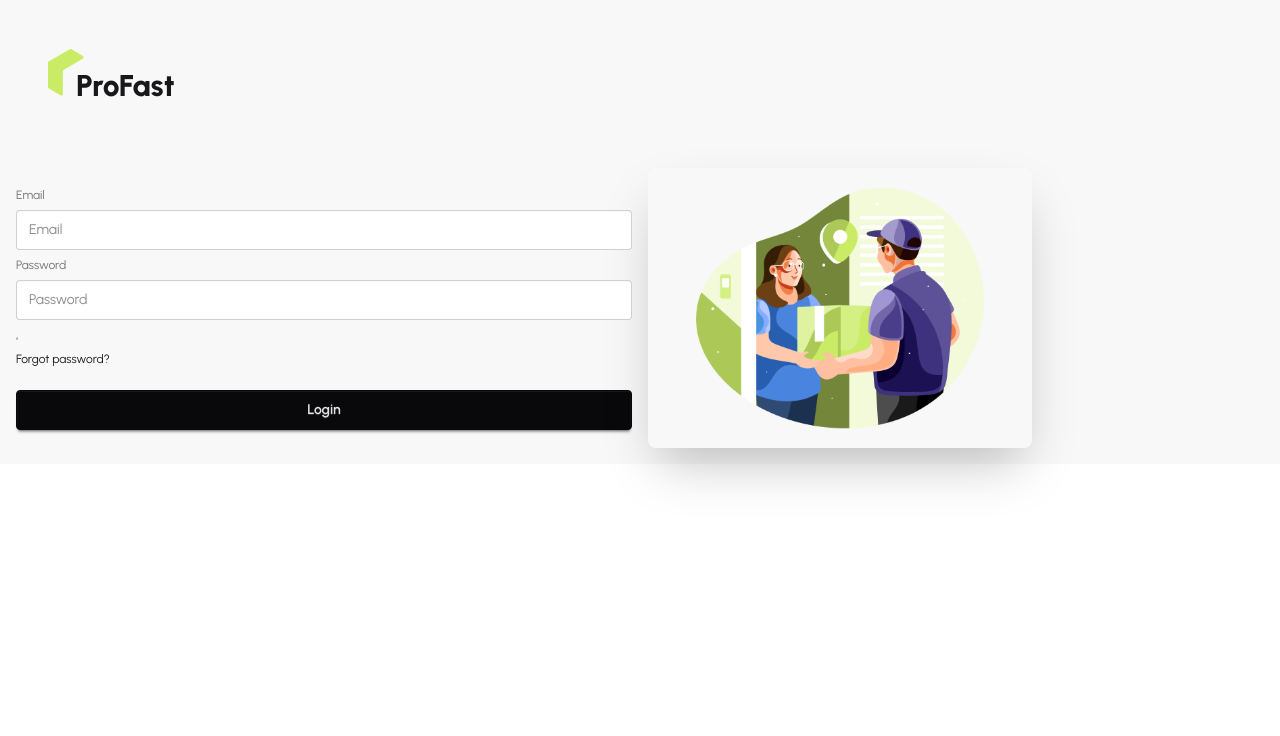
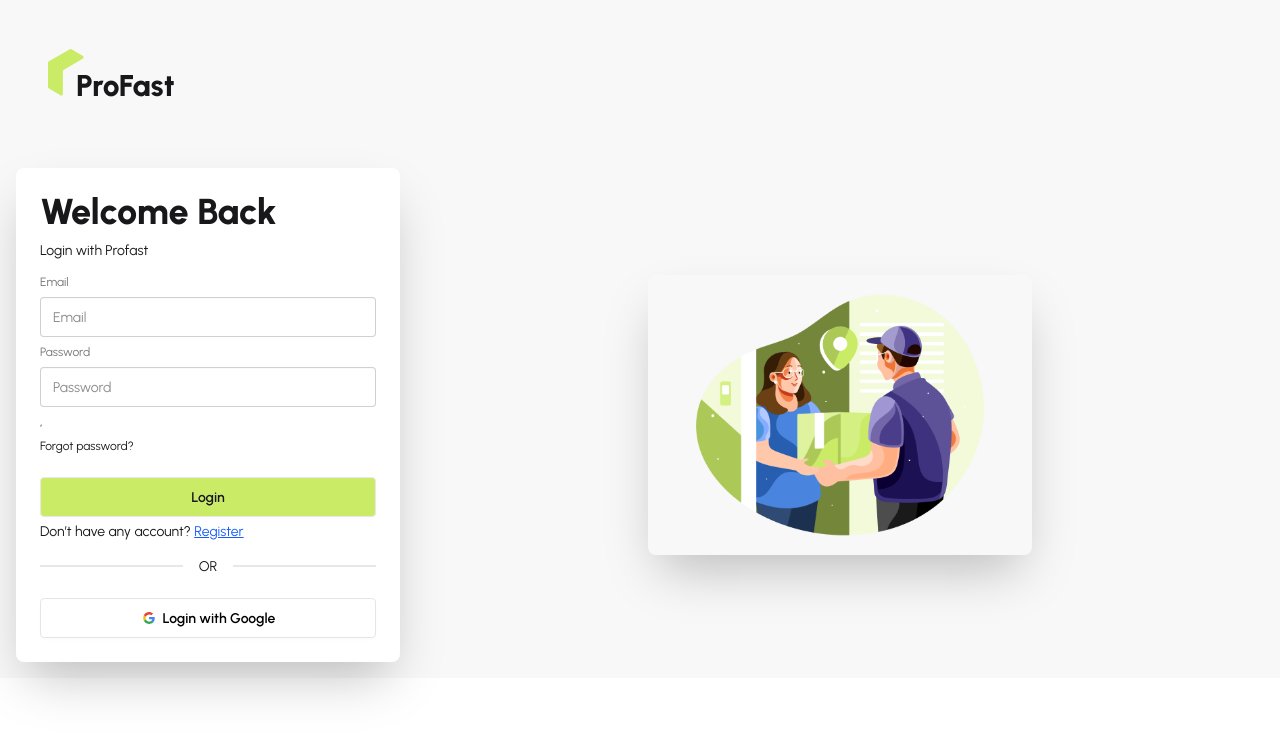
Before and after one commit to Srabonti721/zap-shift-client, a React (Vite) app: page /login in a window 1280 px wide. Shown: the top 736 px of the page. Built offline with nearby package versions, Linux system fonts and the light colour scheme; no server answers.

Commit message:
added login and google login for firebase . add private route. install react-leaflet

```diff
--- a/package.json
+++ b/package.json
@@ -12,10 +12,12 @@
   "dependencies": {
     "@tailwindcss/vite": "^4.3.3",
     "firebase": "^12.19.0",
+    "leaflet": "^1.9.4",
     "react": "^19.2.8",
     "react-dom": "^19.2.8",
     "react-hook-form": "^7.89.0",
     "react-icons": "^5.7.0",
+    "react-leaflet": "^5.0.0",
     "react-responsive-carousel": "^3.2.23",
     "react-router": "^8.4.0",
     "swiper": "^14.2.0",
--- a/src/Pages/Authentication/Login/Login.jsx
+++ b/src/Pages/Authentication/Login/Login.jsx
@@ -1,30 +1,79 @@
-import React from 'react'
-import { useForm } from 'react-hook-form'
+import { useForm } from "react-hook-form";
+import { Link } from "react-router";
+import useAuth from "../../../Hooks/UseAuth";
+import SocialLogin from "../SocialLogin";
 
-const onSubmit = (data) =>{
-  console.log(data);
+const Login = () => {
+    const {
+        register,
+        handleSubmit,
+        formState: { errors },
+    } = useForm();
+    const { loginUser } = useAuth();
+    const onSubmit = (data) => {
+        console.log(data);
+        loginUser(data.email, data.password).then((result) => {
+            const user = result.user;
+            console.log(user);
+        });
+    };
+    return (
+        <div className="card bg-base-100 w-full max-w-sm shrink-0 shadow-2xl">
+            <div className="card-body">
+                <h1 className="text-4xl font-extrabold">Welcome Back </h1>
+                <p>Login with Profast</p>
+                <form onSubmit={handleSubmit(onSubmit)}>
+                    <fieldset className="fieldset">
+                        <label className="label">Email</label>
+                        <input
+                            type="email"
+                            {...register("email")}
+                            className="input w-full"
+                            placeholder="Email"
+                        />
+                        <label className="label">Password</label>
+                        <input
+                            type="password"
+                            {...register("password", {
+                                required: true,
+                                minLength: 6,
+                            })}
+                            className="input w-full"
+                            placeholder="Password"
+                        />
+                        {errors.password?.type === "required" && (
+                            <p className="text-xl text-red-500">
+                                password is required
+                            </p>
+                        )}
+                        ,
+                        {errors.password?.type === "minLength" && (
+                            <p className="text-xl text-red-500">
+                                Password must be 6 charecture
+                            </p>
+                        )}
+                        <div>
+                            <a className="link link-hover">Forgot password?</a>
+                        </div>
+                        <button className="btn  bg-primary mt-4">Login</button>
+                    </fieldset>
 
-}
-const Login = () => {
-  const {register, handleSubmit,formState:{errors}} = useForm();
-  return (
-    <div>
-           <form onSubmit={handleSubmit(onSubmit)} className="fieldset">
-          <label className="label">Email</label>
-          <input type="email" {...register("email")} className="input w-full" placeholder="Email" />
-          <label className="label">Password</label>
-          <input type="password" {...register("password",{required:true, minLength:6})} className="input w-full" placeholder="Password" />
-          {
-            errors.password?.type === "required" && <p className='text-xl text-red-500'>password is required</p>
-          },
-          {
-            errors.password?.type === "minLength" && <p className='text-xl text-red-500'>Password must be 6 charecture</p>
-          }
-          <div><a className="link link-hover">Forgot password?</a></div>
-          <button className="btn btn-neutral mt-4">Login</button>
-        </form>
-    </div>
-  )
-}
+                    <p>
+                        Don’t have any account?{" "}
+                        <Link
+                            className="text-blue-600 underline"
+                            to="/register"
+                        >
+                            Register
+                        </Link>
+                    </p>
+                    <div className="divider">OR</div>
 
-export default Login
+                </form>
+                <SocialLogin></SocialLogin>
+            </div>
+        </div>
+    );
+};
+
+export default Login;
--- a/src/Pages/Authentication/Register/Register.jsx
+++ b/src/Pages/Authentication/Register/Register.jsx
@@ -1,50 +1,90 @@
-import React from 'react'
-import { useForm } from 'react-hook-form'
-import useAuth from '../../../Hooks/UseAuth';
+import { useForm } from "react-hook-form";
+import { Link } from "react-router";
+import useAuth from "../../../Hooks/UseAuth";
 
 const Register = () => {
-  const {createUser} = useAuth();
-    const {register, handleSubmit, formState:{errors}} = useForm();
-    const handleOnSubmit  = (data) =>{
+    const { createUser } = useAuth();
+    const {
+        register,
+        handleSubmit,
+        formState: { errors },
+    } = useForm();
+    const handleOnSubmit = (data) => {
         console.log(data);
         createUser(data.email, data.password)
-        .then(result=>{
+            .then((result) => {
                 const user = result.user;
                 console.log(user);
             })
-        .catch(error=>console.log(error))
-    }
+            .catch((error) => console.log(error));
+    };
     return (
-
         <div className="card bg-base-100 w-full max-w-sm shrink-0 shadow-2xl">
             <div className="card-body">
-         <h1 className="text-4xl font-bold">Create an Account </h1>
-         <span>Register with Profast</span>
-         <form onSubmit = {handleSubmit(handleOnSubmit)}>
+                <h1 className="text-4xl font-extrabold">Create an Account </h1>
+                <p>Register with Profast</p>
+                <form onSubmit={handleSubmit(handleOnSubmit)}>
                     <fieldset className="fieldset">
+                        {/* name */}
+                        <label className="label">Name</label>
+                        <input
+                            type="text"
+                            {...register("name", { required: true })}
+                            className="input"
+                            placeholder="Name"
+                        />
+                        {errors.name?.type === "required" && (
+                            <p className="text-red-500">Name is Required</p>
+                        )}
                         {/* email */}
                         <label className="label">Email</label>
-          <input type="email" {...register("email", { required: true })} className="input" placeholder="Email" />
-          {
-            errors.email?.type === "required" && <p className = "text-red-500">email is required </p>
-          }
+                        <input
+                            type="email"
+                            {...register("email", { required: true })}
+                            className="input"
+                            placeholder="Email"
+                        />
+                        {errors.email?.type === "required" && (
+                            <p className="text-red-500">email is required </p>
+                        )}
                         {/* password */}
                         <label className="label">Password</label>
-          <input type="password" {...register("password", {required:true, minLength:6})} className="input" placeholder="Password" />
-          {
-            errors.password?.type === "required" && <p className = "text-red-500">password is required </p>
-          }
-          {
-            errors.password?.type === "minLength" && <p className = "text-red-500">password must be at least 6 characters or longer</p>
-          }
-          <div><a className="link link-hover">Forgot password?</a></div>
-          <button className="btn btn-neutral mt-4">Register</button>
+                        <input
+                            type="password"
+                            {...register("password", {
+                                required: true,
+                                minLength: 6,
+                            })}
+                            className="input"
+                            placeholder="Password"
+                        />
+                        {errors.password?.type === "required" && (
+                            <p className="text-red-500">
+                                password is required{" "}
+                            </p>
+                        )}
+                        {errors.password?.type === "minLength" && (
+                            <p className="text-red-500">
+                                password must be at least 6 characters or longer
+                            </p>
+                        )}
+                        <div>
+                            <a className="link link-hover">Forgot password?</a>
+                        </div>
+                        <button className="btn bg-primary mt-4">
+                            Register
+                        </button>
                     </fieldset>
+                    <p>
+                        Already have an account?{" "}
+                        <Link className="text-blue-600 underline" to="/login">
+                            Login
+                        </Link>
+                    </p>
                 </form>
             </div>
         </div>
+    );
+};
 
-  )
-}
-
-export default Register
+export default Register;
--- /dev/null
+++ b/src/Pages/Authentication/SocialLogin.jsx
@@ -0,0 +1,54 @@
+import useAuth from "../../Hooks/UseAuth";
+
+const SocialLogin = () => {
+    const { googleLogin } = useAuth();
+    const handleGoogleLogin = () => {
+        googleLogin()
+            .then((result) => {
+                console.log(result.user);
+            })
+            .catch((error) => {
+                console.log(error);
+            });
+    };
+
+    return (
+        <div className="text-center ">
+            <button
+                onClick={handleGoogleLogin}
+                className="btn w-full bg-white text-black border-[#e5e5e5]"
+            >
+                <svg
+                    aria-label="Google logo"
+                    width="16"
+                    height="16"
+                    xmlns="http://www.w3.org/2000/svg"
+                    viewBox="0 0 512 512"
+                >
+                    <g>
+                        <path d="m0 0H512V512H0" fill="#fff"></path>
+                        <path
+                            fill="#34a853"
+                            d="M153 292c30 82 118 95 171 60h62v48A192 192 0 0190 341"
+                        ></path>
+                        <path
+                            fill="#4285f4"
+                            d="m386 400a140 175 0 0053-179H260v74h102q-7 37-38 57"
+                        ></path>
+                        <path
+                            fill="#fbbc02"
+                            d="m90 341a208 200 0 010-171l63 49q-12 37 0 73"
+                        ></path>
+                        <path
+                            fill="#ea4335"
+                            d="m153 219c22-69 116-109 179-50l55-54c-78-75-230-72-297 55"
+                        ></path>
+                    </g>
+                </svg>
+                Login with Google
+            </button>
+        </div>
+    );
+};
+
+export default SocialLogin;
--- a/src/Pages/Shared/Navbar.jsx
+++ b/src/Pages/Shared/Navbar.jsx
@@ -9,6 +9,9 @@ const Navbar = () => {
         <>
             <li>
                 <NavLink to="/">Home</NavLink>
+            </li>
+            <li>
+                <NavLink to="/coverage">Coverage</NavLink>
             </li>
             <li>
                 <NavLink to="/about">About us</NavLink>
--- a/src/Pages/Shared/ProFastLogo/ProFastLogo.jsx
+++ b/src/Pages/Shared/ProFastLogo/ProFastLogo.jsx
@@ -1,12 +1,15 @@
 import React from 'react'
 import logo from "../../../assets/logo.png"
+import { Link } from 'react-router'
 
 const ProFastLogo = () => {
   return (
+    <Link to="/">
     <div className='flex items-end'>
         <img className='mb-2' src={logo} alt="" />
       <h2 className='font-extrabold text-3xl -ml-2'>ProFast</h2>
     </div>
+    </Link>
   )
 }
 
--- a/src/Router/router.jsx
+++ b/src/Router/router.jsx
@@ -4,6 +4,7 @@ import MainLayout from "../Layout/MainLayout";
 import Login from "../Pages/Authentication/Login/Login";
 import Register from "../Pages/Authentication/Register/Register";
 import Home from "../Pages/Home/Home/Home";
+import Coverage from "../Pages/Coverage/Coverage";
 
 const router = createBrowserRouter([
     {
@@ -14,6 +15,10 @@ const router = createBrowserRouter([
                 index: true,
                 Component: Home,
             },
+            {
+                path:"coverage",
+                Component: Coverage
+            }
         ],
     },
     {
```
Also changed, not shown: src/Context/AuthProvider.jsx (+9 -0 lines), src/Routes/PrivateRoutes.jsx (added, +16 -0 lines), 1 other file (tests, documents, lock files or other folders). Lines whose indentation alone changed are shown as unchanged.
